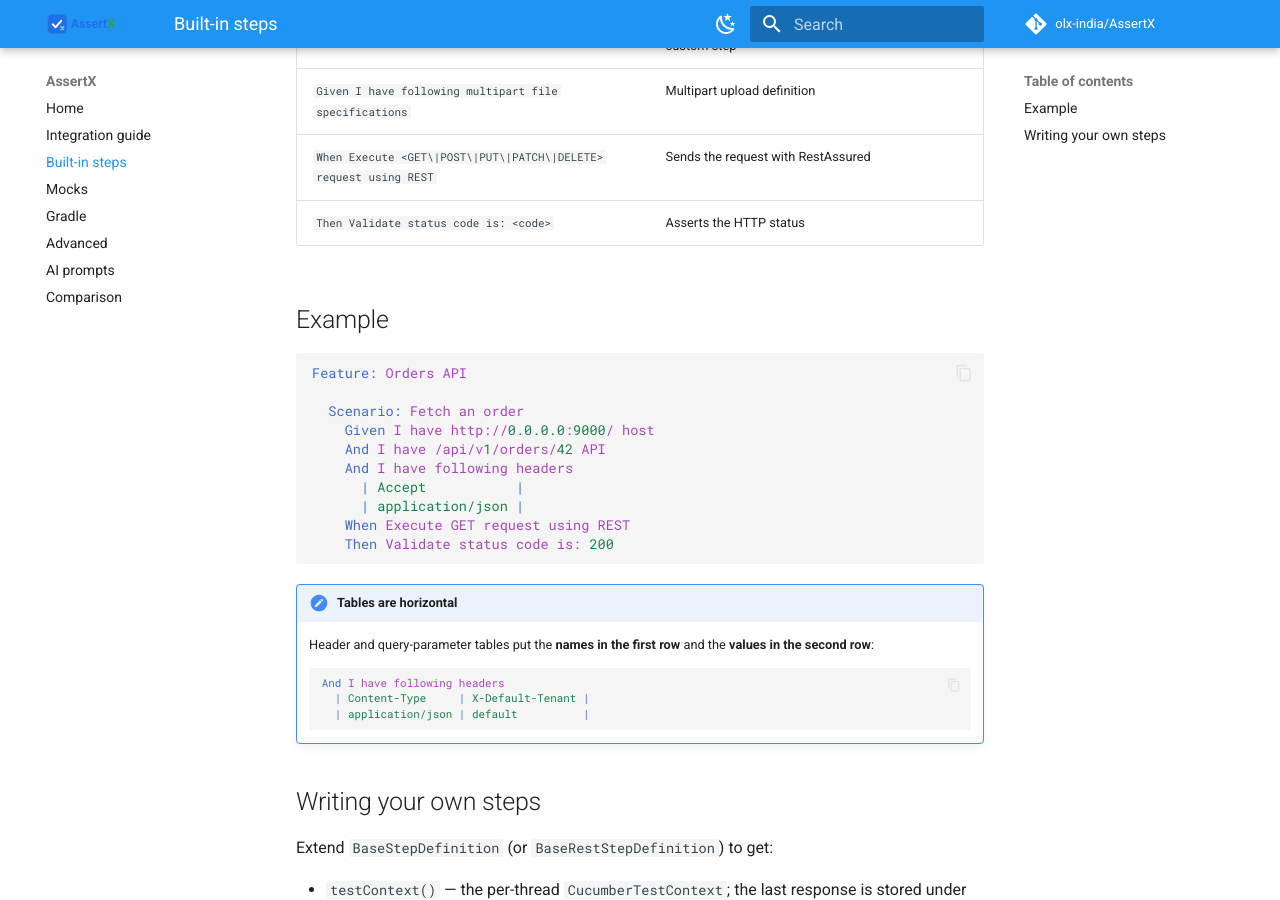
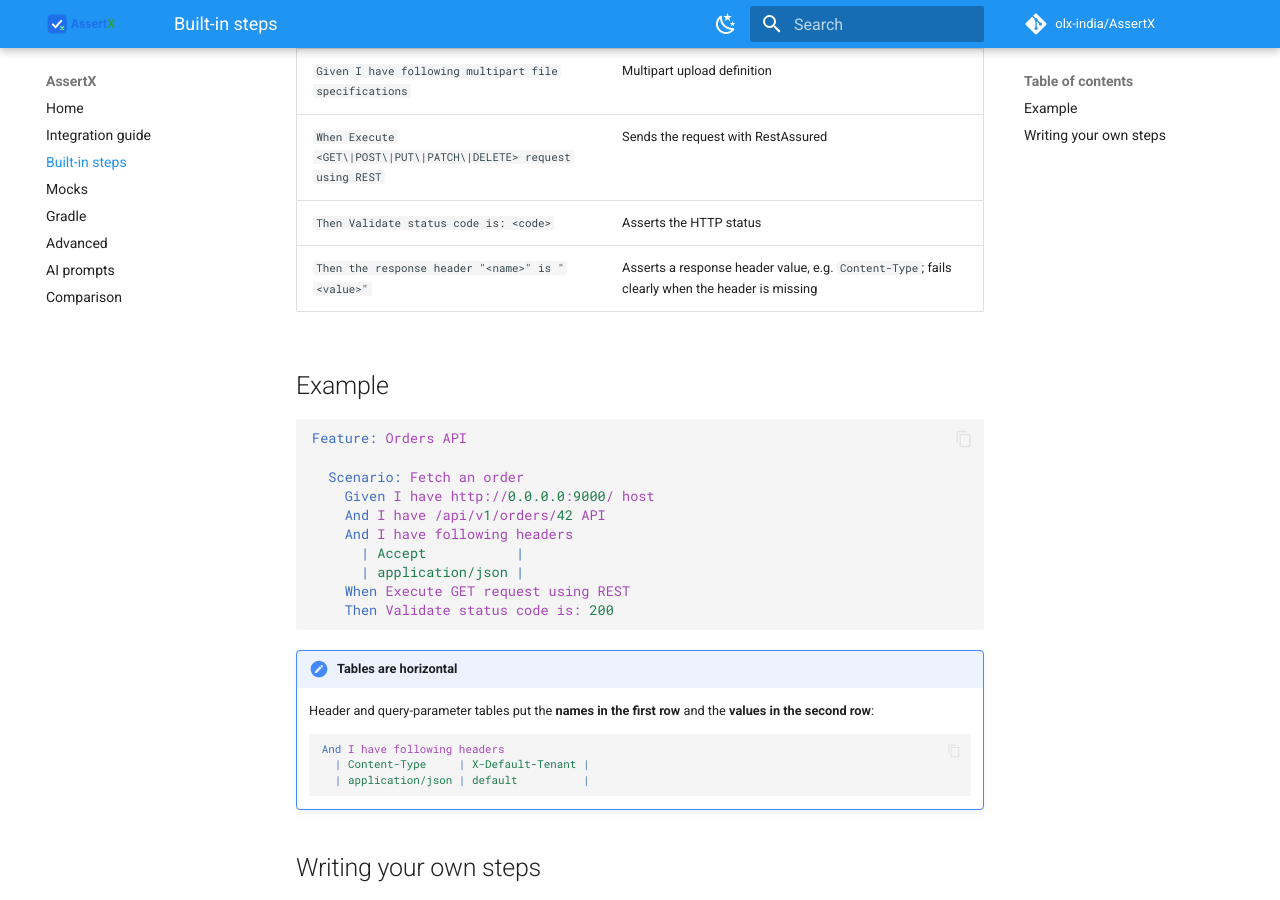
Before and after one commit to olx-india/AssertX, an MkDocs documentation site: the page built from docs/steps.md, in a window 1280 px wide and 900 px high, scrolled down 559 px. Built offline with MkDocs 1.6.1 and Material for MkDocs 9.7.7, drawn with Linux system fonts in a browser that asks for light colours; comment, search, counter and statistics services are not loaded.

Commit message:
Document response header validation step
Added documentation for validating response headers in REST requests.

```diff
--- a/docs/steps.md
+++ b/docs/steps.md
@@ -13,6 +13,7 @@ package, so any `ITMain` extending it can use them without any Java — do **not
 | `Given I have following multipart file specifications` | Multipart upload definition |
 | `When Execute <GET\|POST\|PUT\|PATCH\|DELETE> request using REST` | Sends the request with RestAssured |
 | `Then Validate status code is: <code>` | Asserts the HTTP status |
+| `Then the response header "<name>" is "<value>"` | Asserts a response header value, e.g. `Content-Type`; fails clearly when the header is missing |
 
 ## Example
 
```
